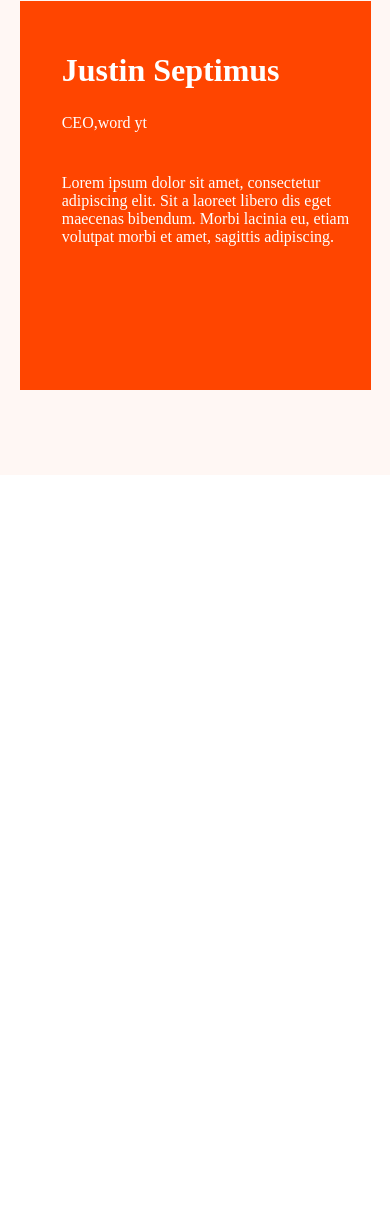
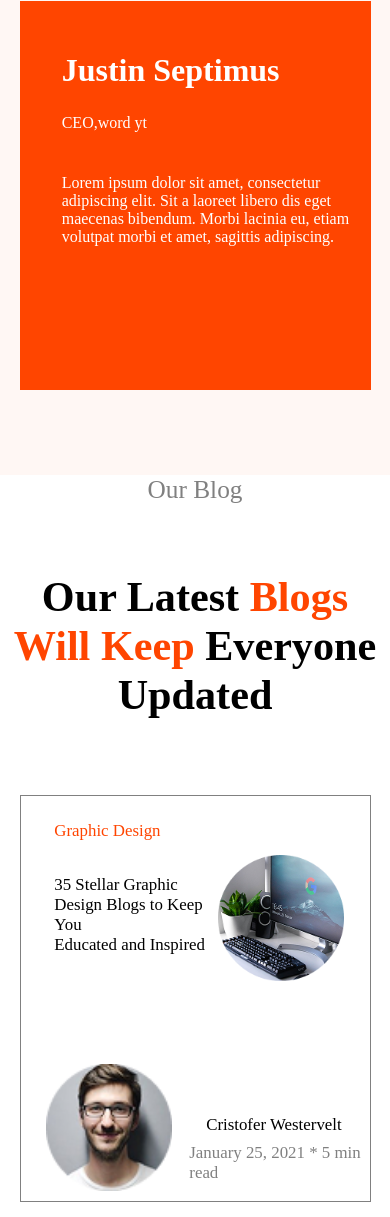
Before and after one commit to nazimovx/examfirstweek, a plain HTML site: page index.html in a window 390 px wide. Shown: the part 5748-6965 px from the top of the page. Before the commit the page ends 6223 px from the top, so only its background shows below. Drawn offline with Linux system fonts and the light colour scheme.

Commit message:
profiles

```diff
--- a/index.html
+++ b/index.html
@@ -179,13 +179,15 @@
             <div class="orabb">
                 <h1>Justin Septimus</h1>
                 <p>CEO,word yt</p>
-                <span>Lorem ipsum dolor sit amet, consectetur <br> adipiscing elit. Sit a laoreet libero dis eget <br> maecenas
+                <span>Lorem ipsum dolor sit amet, consectetur <br> adipiscing elit. Sit a laoreet libero dis eget <br>
+                    maecenas
                     bibendum. Morbi lacinia eu, etiam <br> volutpat morbi et amet, sagittis adipiscing. </span>
             </div>
             <div class="orabb nest">
                 <h1>Justin Septimus</h1>
                 <p>CEO,word yt</p>
-                <span>Lorem ipsum dolor sit amet, consectetur <br> adipiscing elit. Sit a laoreet libero dis eget <br> maecenas
+                <span>Lorem ipsum dolor sit amet, consectetur <br> adipiscing elit. Sit a laoreet libero dis eget <br>
+                    maecenas
                     bibendum. Morbi lacinia eu, etiam <br> volutpat morbi et amet, sagittis adipiscing. </span>
             </div>
         </div>
@@ -195,6 +197,64 @@
 
 
 
+    <div class="dil dils ">
+        <p>Our Blog</p>
+        <h1>Our Latest <span> Blogs <br>
+                Will Keep</span> Everyone Updated</h1>
+    </div>
+
+    <div class="another">
+
+
+        <div class="yu">
+            <div class="bollo">
+                <div class="tex">
+                    <p>Graphic Design</p>
+                    <p class="vc">35 Stellar Graphic <br>
+                        Design Blogs to Keep You <br>
+                        Educated and Inspired</p>
+                </div>
+                <img src="./photo/krug1.png" alt="">
+            </div>
+            <div class="poyon">
+                <img src="./photo/kalla1.png" alt="">
+                <div class="polj">
+                    <p >Cristofer Westervelt</p>
+                    <p class="hy">January 25, 2021 * 5 min read</p>
+                </div>
+            </div>
+
+
+        </div>
+
+         <div class="yu nest">
+            <div class="bollo">
+                <div class="tex">
+                    <p>Managing Director</p>
+                     <p class="vc">Ridiculously powerful <br>
+2021 iPad Pro may drop this <br>
+month</p>
+                </div>
+                <img src="./photo/krug2.png" alt="">
+            </div>
+            <div class="poyon">
+                <img src="./photo/kalla2.png" alt="">
+                <div class="polj">
+                    <p >Haylie Mango</p>
+                    <p class="hy">January 25, 2021 * 5 min read</p>
+                </div>
+            </div>
+
+
+        </div>
+
+
+
+
+    </div>
+
+
+
 </body>
 
 </html>
--- a/style.css
+++ b/style.css
@@ -251,6 +251,74 @@
 
  }
 
+
+ .another {
+   width: 90%;
+   height: 50vh;
+   margin-left: 5%;
+
+   margin-top: 9vh;
+   display: flex;
+   justify-content: space-between
+}
+ .yu {
+   border: 1px solid gray;
+   width: 48%;
+   height: 100%;
+
+
+ }
+ .bollo {
+   width: 100%;
+   height: 60%;
+
+   display: flex;
+   justify-content: space-between;
+ }
+ .bollo img {
+   width: 22vh;
+   height: 22vh;
+   margin-top: 7vh;
+   margin-right: 3vh;
+ }
+ .bollo p {
+   margin-left: 4vh;
+   margin-bottom: 4vh;
+   margin-top: 3vh;
+   color: orangered;
+ }
+ .bollo .vc {
+   font-size: 4vh;
+   color: black;
+ }
+ .poyon {
+   width: 100%;
+   height: 40%;
+   display: flex;
+ }
+ .poyon img {
+   width: 15vh;
+   height: 15vh;
+   margin-top: 3vh;
+   margin-left: 3vh;
+ }
+
+ .polj p  {
+   font-size: 3vh;
+   margin-left: 4vh;
+   margin-top: 9vh;
+
+
+}
+.polj .hy {
+   color: gray;
+   margin-top: 1vh;
+   margin-left: 2vh;
+}
+
+
+
+
  @media (max-width:510px) {
     .prs {
         display: none;
@@ -264,6 +332,7 @@
         width: 10vh;
 
     }
+
     .n {
         flex-direction: column;
     }
@@ -384,10 +453,42 @@
 
   .orab {
    width: 90%;
+   margin-bottom: 0;
+
   }
   .orabb {
    width: 100%;
+   margin-bottom: 0;
+  }
+  .dils {
+   margin-top: 0;
+  }
+  .dils h1 {
+   font-size: 5vh;
   }
 
+  .yu {
+   width: 100%;
+   height: 48vh;
+  }
+  .yu .bollo {
+   width: 100%;
+   margin-bottom: 0vh;
+
+  }
+
+  .yu .bollo p {
+   font-size: 2vh;
+  }
+  .yu .bollo img {
+   width: 15vh;
+   height: 15vh;
+  }
+  .yu .poyon .polj p {
+   font-size: 2vh;
+  }
+  .yu .poyon {
+   width: 100%;
+  }
 
  }
```
Also changed, not shown: photo/kalla1.png (added), photo/kalla2.png (added), photo/krug1.png (added), photo/krug2.png (added).
